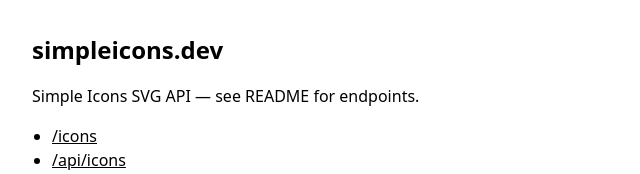
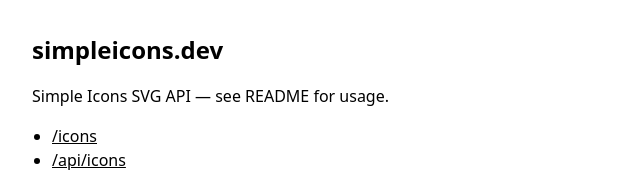
Before and after one commit to avotokyo/simpleicons.dev, a Next.js app: page / in a window 1280 px wide. Shown: the top 174 px of the page, without its empty margins (0-640 px from the left). Built offline with nearby package versions, Linux system fonts and the light colour scheme.

Commit message:
Add CONTRIBUTING.md for development guidelines and update README for clarity

```diff
--- a/app/page.tsx
+++ b/app/page.tsx
@@ -2,7 +2,7 @@ export default function Home() {
   return (
     <main>
       <h1>simpleicons.dev</h1>
-      <p>Simple Icons SVG API — see README for endpoints.</p>
+      <p>Simple Icons SVG API — see README for usage.</p>
       <ul>
         <li>
           <a href="/icons?icons=javascript,react,nodedotjs">/icons</a>
```
Also changed, not shown: 2 other files (tests, documents, lock files or other folders).
